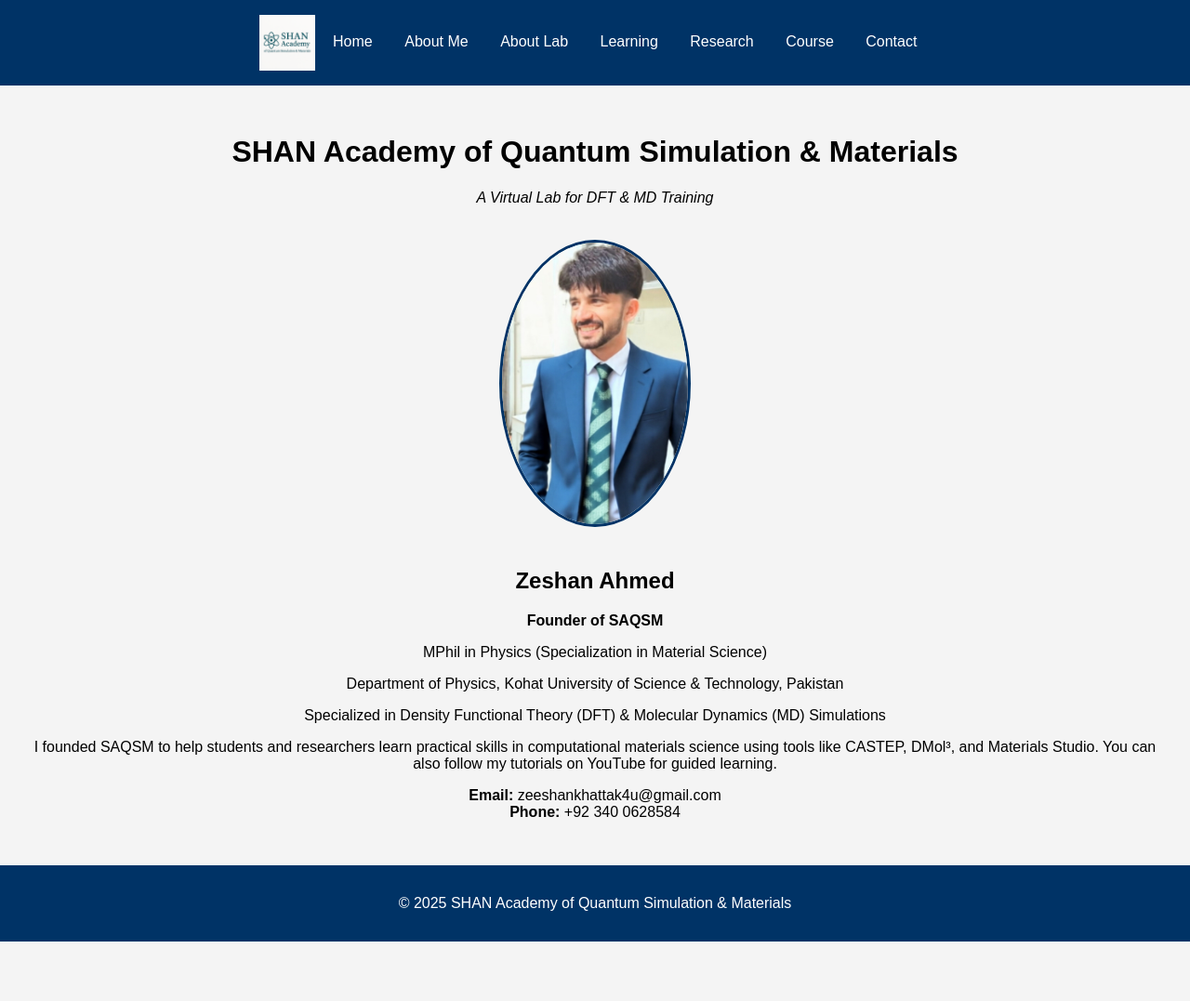
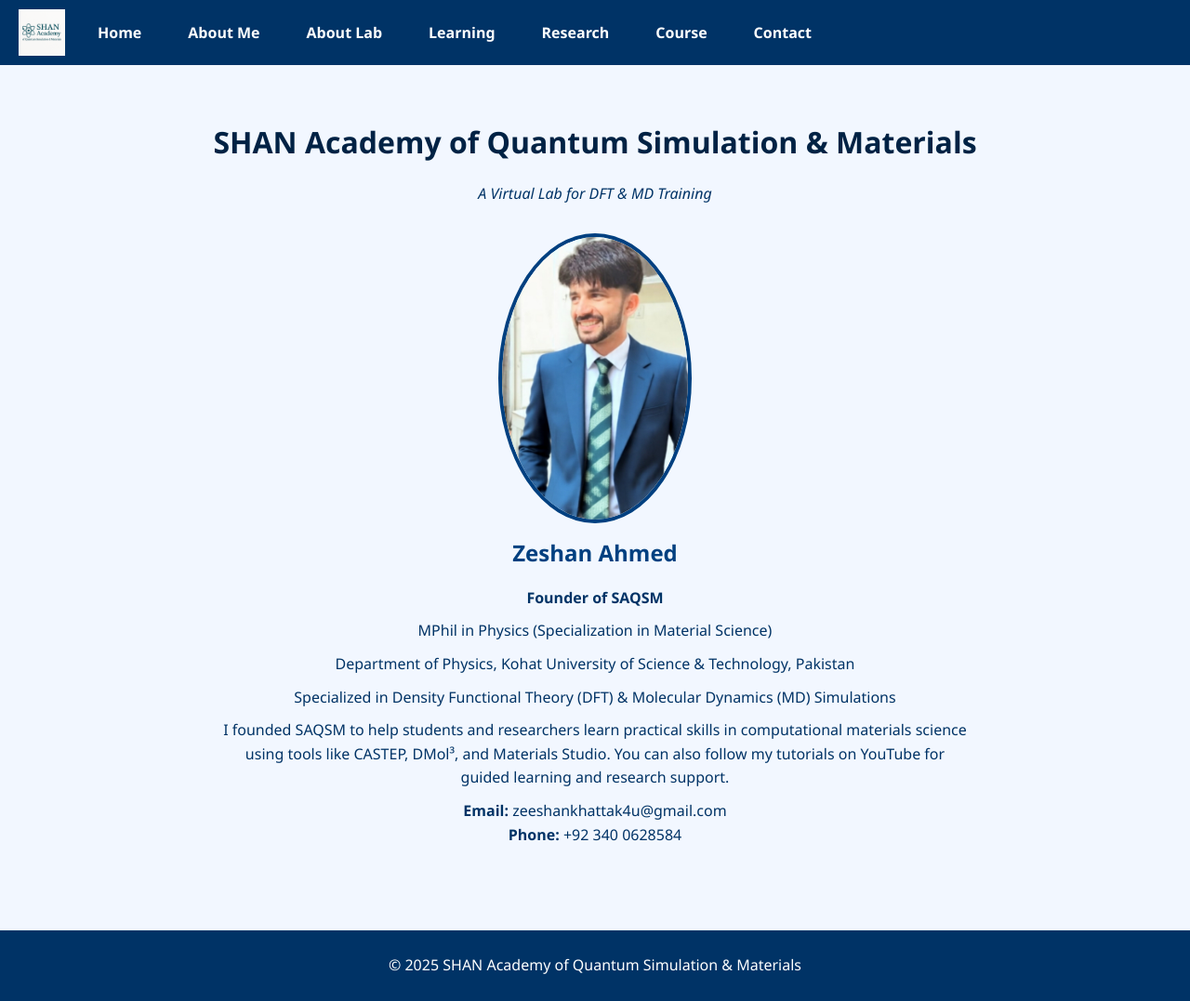
Before and after one commit to Shanlab321/Shanlab, a plain HTML site: page index.html in a window 1280 px wide. Shown: the whole page at 93% size. Before the commit the page ends 1013 px from the top, so only its background shows below. Drawn offline with Linux system fonts and the light colour scheme.

Commit message:
Update index.html

```diff
--- a/index.html
+++ b/index.html
@@ -5,10 +5,83 @@
   <meta name="viewport" content="width=device-width, initial-scale=1.0"/>
   <title>SHAN Academy of Quantum Simulation & Materials</title>
   <link rel="stylesheet" href="style.css" />
+  <style>
+    body {
+      font-family: 'Segoe UI', Tahoma, Geneva, Verdana, sans-serif;
+      margin: 0;
+      padding: 0;
+      background-color: #f2f7ff;
+      color: #003366;
+    }
+
+    nav {
+      background-color: #003366;
+      padding: 10px 20px;
+      display: flex;
+      align-items: center;
+      gap: 20px;
+      flex-wrap: wrap;
+    }
+
+    nav img {
+      height: 50px;
+    }
+
+    nav a {
+      color: white;
+      text-decoration: none;
+      font-weight: bold;
+      font-size: 16px;
+    }
+
+    nav a:hover {
+      text-decoration: underline;
+    }
+
+    main {
+      padding: 40px 20px;
+      text-align: center;
+    }
+
+    h1 {
+      font-size: 32px;
+      color: #002244;
+    }
+
+    h2 {
+      margin-top: 10px;
+      font-size: 24px;
+      color: #004080;
+    }
+
+    img.profile {
+      width: 200px;
+      border-radius: 50%;
+      border: 4px solid #004080;
+      margin-top: 20px;
+    }
+
+    footer {
+      background-color: #003366;
+      color: white;
+      padding: 15px;
+      text-align: center;
+      font-size: 14px;
+      margin-top: 40px;
+    }
+
+    p {
+      font-size: 16px;
+      max-width: 800px;
+      margin: 10px auto;
+      line-height: 1.6;
+    }
+  </style>
 </head>
 <body>
+
   <nav>
-  <img src="logo.png" alt="Lab Logo" style="height:60px; vertical-align: middle;">
+    <img src="logo.png" alt="Lab Logo" />
     <a href="index.html">Home</a>
     <a href="about.html">About Me</a>
     <a href="lab.html">About Lab</a>
@@ -18,12 +91,11 @@
     <a href="contact.html">Contact</a>
   </nav>
 
-
   <main>
     <h1>SHAN Academy of Quantum Simulation & Materials</h1>
     <p><em>A Virtual Lab for DFT & MD Training</em></p>
 
-    <img src="your-photo.jpg" alt="Zeshan Ahmed" style="width:200px; border-radius: 50%; border: 3px solid #003366; margin: 20px 0;">
+    <img src="your-photo.jpg" alt="Zeshan Ahmed" class="profile">
 
     <h2>Zeshan Ahmed</h2>
     <p><strong>Founder of SAQSM</strong></p>
@@ -31,14 +103,18 @@
     <p>Department of Physics, Kohat University of Science & Technology, Pakistan</p>
     <p>Specialized in Density Functional Theory (DFT) & Molecular Dynamics (MD) Simulations</p>
 
-    <p>I founded SAQSM to help students and researchers learn practical skills in computational materials science using tools like CASTEP, DMol³, and Materials Studio. You can also follow my tutorials on YouTube for guided learning.</p>
+    <p>
+      I founded SAQSM to help students and researchers learn practical skills in computational materials science using tools like CASTEP, DMol³, and Materials Studio.
+      You can also follow my tutorials on YouTube for guided learning and research support.
+    </p>
 
     <p><strong>Email:</strong> zeeshankhattak4u@gmail.com<br>
     <strong>Phone:</strong> +92 340 0628584</p>
   </main>
 
   <footer>
-    <p>© 2025 SHAN Academy of Quantum Simulation & Materials</p>
+    <p>&copy; 2025 SHAN Academy of Quantum Simulation & Materials</p>
   </footer>
+
 </body>
 </html>
```
Lines whose indentation alone changed are shown as unchanged.
